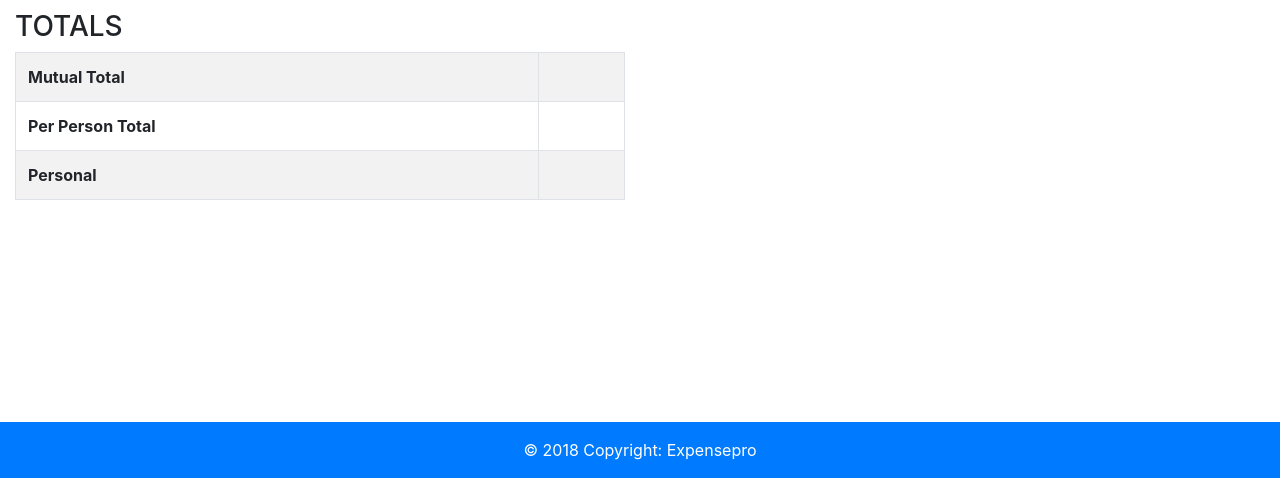
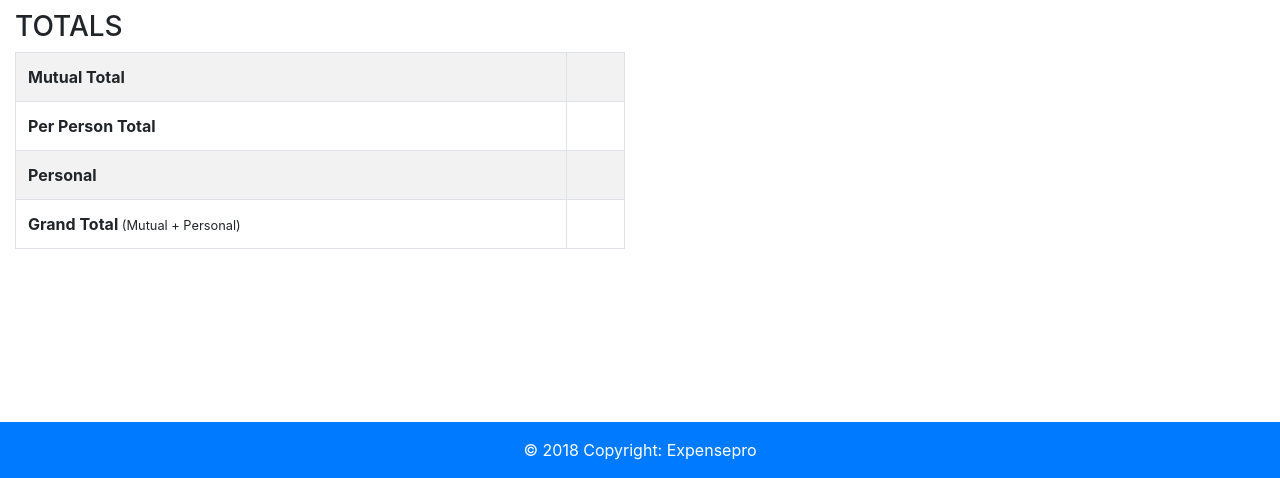
Before and after one commit to Leustad/expense_tracker, a Flask app: template expenses/templates/index.html in a window 1280 px wide. Shown: the part 322-800 px from the top of the page. Run offline with Flask 2, Linux system fonts and the light colour scheme; the template is opened without the code that fills it: values that come from a table or form of the project are taken from there, others are empty; parts of the project's set-up code (start-up, migrations or seed data) failed here and were passed over; some libraries are stand-ins or nearby versions.

Commit message:
Add Grand totals into history and index pages

```diff
--- a/expenses/static/js/history.js
+++ b/expenses/static/js/history.js
@@ -189,6 +189,8 @@ $(document).ready(function () {
                 $('#hist_row_' + update_data['update_id']).animate({backgroundColor: '#2196F3'}, 'slow');
                 $('#hist_row_' + update_data['update_id']).animate({backgroundColor: 'white'}, 'slow');
 
+                edit_totals(get_totals());
+
                 setTimeout(function() {
                     clear_rows();
                     populate_history(result.hist_data);
@@ -238,10 +240,12 @@ $(document).ready(function () {
         const mutual = $('.mutual');
         const perperson = $('.perperson');
         const personal = $('.personal');
+        const g_total = $('.g_total');
 
         mutual.text("$ " + total[1].toFixed(2));
         perperson.text("$ " + (total[1]/2).toFixed(2));
         personal.text("$ " + total[0].toFixed(2));
+        g_total.text("$ " + (total[1] + total[0]).toFixed(2));
     }
 
     function get_totals(){
--- a/expenses/static/js/main.js
+++ b/expenses/static/js/main.js
@@ -163,10 +163,12 @@ $(document).ready(function(){
         const mutual = $('.mutual');
         const perperson = $('.perperson');
         const personal = $('.personal');
+        const g_total = $('.g_total');
 
         mutual.text("$ " + total[1].toFixed(2));
         perperson.text("$ " + (total[1]/2).toFixed(2));
         personal.text("$ " + total[0].toFixed(2));
+        g_total.text("$ " + (total[1] + total[0]).toFixed(2));
     }
     function get_totals(){
         let expenses = [];
--- /dev/null
+++ b/expenses/templates/helper/totals.html
@@ -0,0 +1,20 @@
+<h3>TOTALS</h3>
+<table class="table table-bordered table-striped table-hover">
+    <tr>
+        <td><strong>Mutual Total</strong></td>
+        <td class="amount mutual"></td>
+    </tr>
+    <tr>
+        <td><strong>Per Person Total</strong></td>
+        <td class="amount perperson"></td>
+    </tr>
+    <tr>
+        <td><strong>Personal</strong></td>
+        <td class="amount personal"></td>
+    </tr>
+    <tr>
+        <td><strong>Grand Total</strong><small> (Mutual + Personal)</small>
+        </td>
+        <td class="amount g_total"></td>
+    </tr>
+</table>
--- a/expenses/templates/index.html
+++ b/expenses/templates/index.html
@@ -58,21 +58,7 @@
             </form>
 
             <div class="totals">
-                <h3>TOTALS</h3>
-                <table class="table table-bordered table-striped table-hover">
-                    <tr>
-                        <td><strong>Mutual Total</strong></td>
-                        <td class="amount mutual"></td>
-                    </tr>
-                    <tr>
-                        <td><strong>Per Person Total</strong></td>
-                        <td class="amount perperson"></td>
-                    </tr>
-                    <tr>
-                        <td><strong>Personal</strong></td>
-                        <td class="amount personal"></td>
-                    </tr>
-                </table>
+                {% include 'helper/totals.html' %}
             </div>
         </div>
         <div class="col-lg-6">
```
Also changed, not shown: expenses/templates/history.html (+1 -15 lines).
